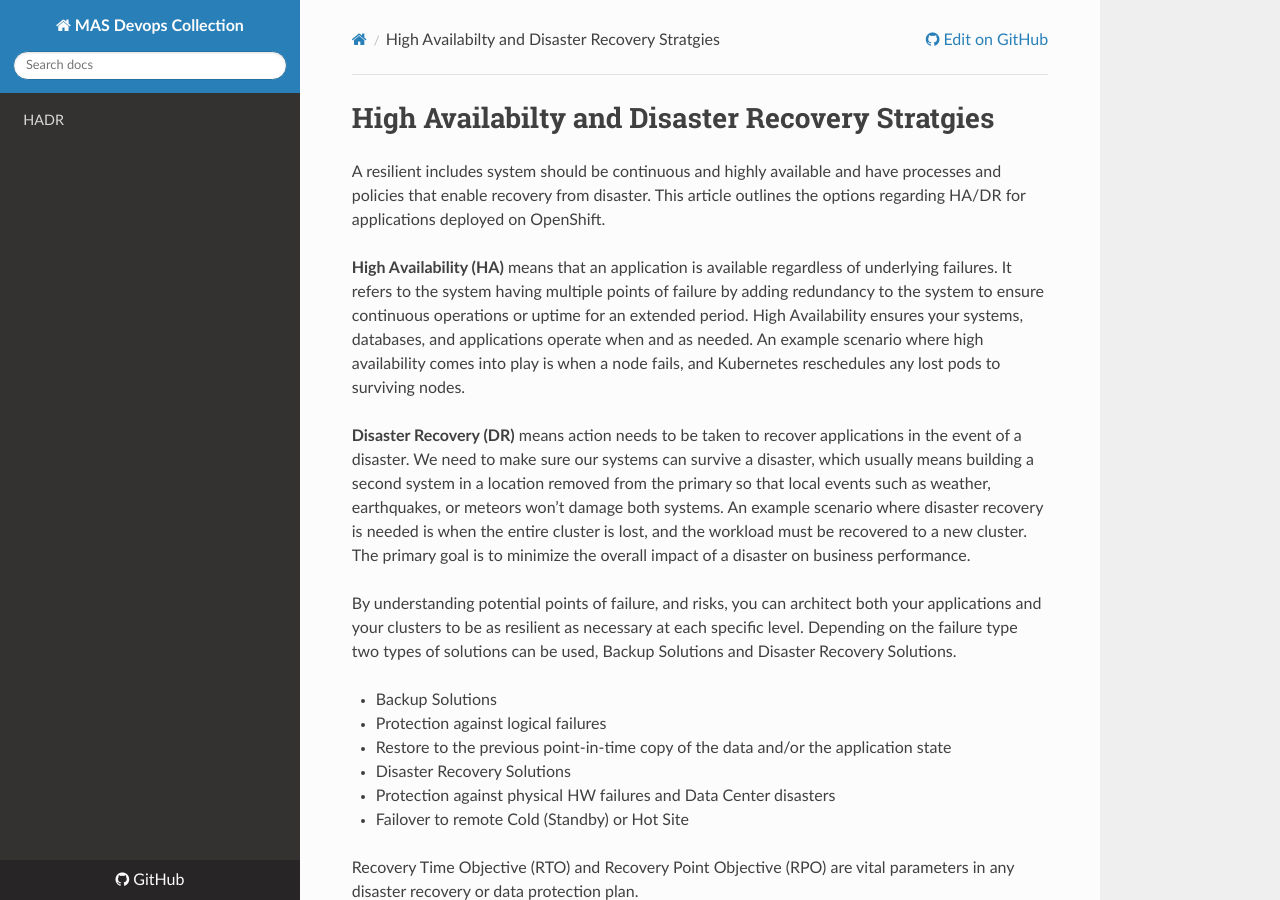
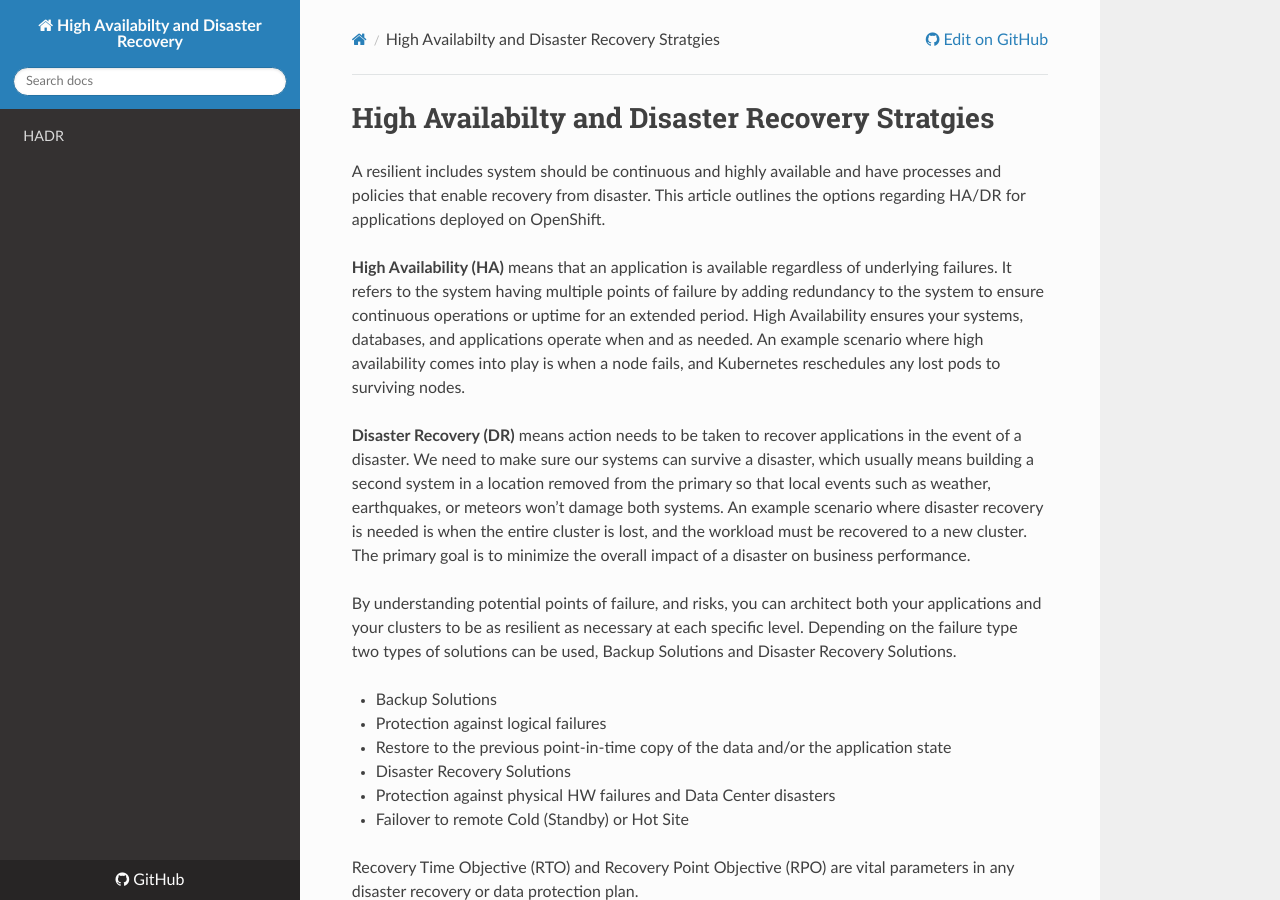
Before and after one commit to ibmmaximo/HADR, an MkDocs documentation site: the page built from docs/index.md, in a window 1280 px wide and 900 px high. Built offline with MkDocs 1.6.1, drawn with Linux system fonts in a browser that asks for light colours; nearby versions of some CDN libraries.

Commit message:
Update mkdocs.yml

```diff
--- a/mkdocs.yml
+++ b/mkdocs.yml
@@ -1,6 +1,6 @@
 # mkdocs serve
 
-site_name: MAS Devops Collection
+site_name: High Availabilty and Disaster Recovery
 site_url: https://ibmmaximo.github.io/backupandrestore
 
 repo_name: GitHub
```
